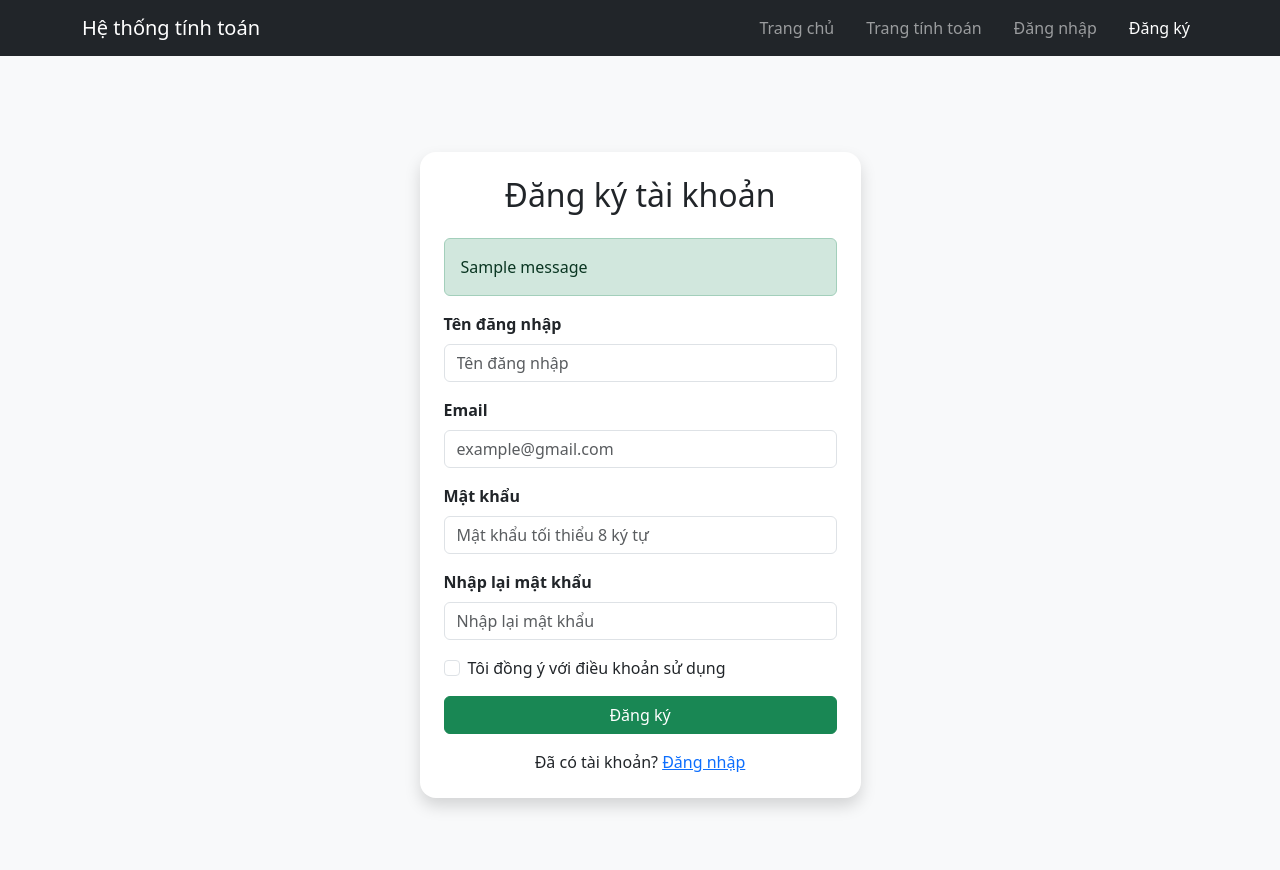
After one commit to tuangold4321/pmnm-hocphan, a Flask app: page /register in a window 1280 px wide. The commit adds this page. Run offline with Flask 3, Linux system fonts and the light colour scheme; one stand-in notice (Sample message) is shown; some libraries are stand-ins or nearby versions.

Commit message:
register system

```diff
--- a/bai_tap/tinh_toan/app.py
+++ b/bai_tap/tinh_toan/app.py
@@ -3,11 +3,16 @@ import sys
 sys.dont_write_bytecode = True
 
 from datetime import timedelta
-from flask import Flask, render_template, request, redirect, url_for, session, flash
+from flask import (
+    Flask, render_template, request,
+    redirect, url_for, session, flash
+)
 
 from bmi_routes import bmi_bp
 from diem_hp_routes import diem_hp_bp
 from may_tinh_routes import may_tinh_bp
+from forms import RegisterForm
+
 
 app = Flask(__name__)
 
@@ -38,7 +43,8 @@ PROTECTED_BLUEPRINTS = {
 
 @app.before_request
 def check_login():
-    if request.endpoint in ("login", "static"):
+    # Cho phép truy cập đăng nhập, đăng ký và static
+    if request.endpoint in ("login", "register", "static"):
         return None
 
     if request.blueprint in PROTECTED_BLUEPRINTS:
@@ -62,12 +68,41 @@ def home():
 @app.route("/tinh-toan")
 def tinh_toan():
     if "user" not in session:
-        flash("Vui lòng đăng nhập...", "error")
         return redirect(url_for("login"))
 
     return render_template(
         "tinh_toan.html",
         username=session["user"]
+    )
+
+
+@app.route("/register", methods=["GET", "POST"])
+def register():
+    if "user" in session:
+        return redirect(url_for("home"))
+
+    form = RegisterForm()
+
+    if form.validate_on_submit():
+        username = form.username.data.strip()
+        email = form.email.data.strip()
+
+        # Kiểm tra tên đăng nhập đã tồn tại
+        if username in USERS:
+            form.username.errors.append(
+                "Tên đăng nhập đã được sử dụng."
+            )
+
+        else:
+            # Bài tập yêu cầu thêm tài khoản vào USERS
+            USERS[username] = form.password.data
+
+            flash("Đăng ký thành công!", "success")
+            return redirect(url_for("login"))
+
+    return render_template(
+        "register.html",
+        form=form
     )
 
 
@@ -79,20 +114,20 @@ def login():
     username = ""
 
     if request.method == "POST":
-        username = request.form.get("username", "").strip()
+        username = request.form.get(
+            "username", ""
+        ).strip()
+
         password = request.form.get("password", "")
         remember = request.form.get("remember") == "on"
 
         if username in USERS and USERS[username] == password:
             session.clear()
             session["user"] = username
-
+            session["login_success_message"] = (
+                f"Đăng nhập thành công. Xin chào {username}!"
+            )
             session.permanent = remember
-
-            flash(
-                f"Đăng nhập thành công. Xin chào {username}!",
-                "success"
-            )
 
             return redirect(url_for("home"))
 
--- /dev/null
+++ b/bai_tap/tinh_toan/forms.py
@@ -0,0 +1,80 @@
+
+from flask_wtf import FlaskForm
+from wtforms import (
+    StringField,
+    PasswordField,
+    BooleanField,
+    SubmitField
+)
+from wtforms.validators import (
+    DataRequired,
+    Email,
+    Length,
+    Regexp,
+    EqualTo,
+    InputRequired
+)
+
+
+class RegisterForm(FlaskForm):
+    username = StringField(
+        "Tên đăng nhập",
+        validators=[
+            DataRequired(message="Vui lòng nhập tên đăng nhập."),
+            Length(
+                min=4,
+                max=20,
+                message="Tên đăng nhập phải từ 4 đến 20 ký tự."
+            ),
+            Regexp(
+                r"^[a-z0-9_]+$",
+                message=(
+                    "Tên đăng nhập chỉ được chứa chữ thường "
+                    "không dấu, số và dấu gạch dưới (_)."
+                )
+            )
+        ]
+    )
+
+    email = StringField(
+        "Email",
+        validators=[
+            DataRequired(message="Vui lòng nhập email."),
+            Email(message="Email không đúng định dạng.")
+        ]
+    )
+
+    password = PasswordField(
+        "Mật khẩu",
+        validators=[
+            DataRequired(message="Vui lòng nhập mật khẩu."),
+            Length(
+                min=8,
+                message="Mật khẩu tối thiểu 8 ký tự."
+            )
+        ]
+    )
+
+    confirm_password = PasswordField(
+        "Nhập lại mật khẩu",
+        validators=[
+            DataRequired(
+                message="Vui lòng nhập lại mật khẩu."
+            ),
+            EqualTo(
+                "password",
+                message="Mật khẩu nhập lại không khớp."
+            )
+        ]
+    )
+
+    agree = BooleanField(
+        "Tôi đồng ý với điều khoản sử dụng",
+        validators=[
+            DataRequired(
+                message="Bạn phải đồng ý với điều khoản."
+            )
+        ]
+    )
+
+    submit = SubmitField("Đăng ký")
--- a/bai_tap/tinh_toan/templates/_navbar.html
+++ b/bai_tap/tinh_toan/templates/_navbar.html
@@ -20,6 +20,8 @@
             {% else %}
             <a class="nav-link {{ 'active' if request.endpoint == 'login' }}"
                href="{{ url_for('login') }}">Đăng nhập</a>
+            <a class="nav-link {{ 'active' if request.endpoint == 'register' }}"
+               href="{{ url_for('register') }}">Đăng ký</a>
             {% endif %}
             {% endblock %}
         </div>
--- a/bai_tap/tinh_toan/templates/base.html
+++ b/bai_tap/tinh_toan/templates/base.html
@@ -13,12 +13,9 @@
     {% include "_navbar.html" %}
 
     <main class="container py-4">
-        {% set flash_state = namespace(success_message='') %}
         {% with messages = get_flashed_messages(with_categories=true) %}
             {% for category, message in messages %}
-                {% if category == 'success' %}
-                    {% set flash_state.success_message = message %}
-                {% else %}
+                {% if category != 'success' %}
                     <div class="alert alert-danger" role="alert">{{ message }}</div>
                 {% endif %}
             {% endfor %}
@@ -29,7 +26,7 @@
             <div class="card-body p-4">
                 <h1 class="h3 mb-3">Trang chủ</h1>
                 {% if session.get('user') %}
-                    <p>{{ flash_state.success_message or 'Chào mừng bạn đến với hệ thống tính toán.' }}</p>
+                    <p>{{ session.get('login_success_message') or 'Chào mừng bạn đến với hệ thống tính toán.' }}</p>
                     <a href="{{ url_for('profile') }}" class="btn btn-outline-primary">
                         Xem hồ sơ
                     </a>
--- /dev/null
+++ b/bai_tap/tinh_toan/templates/register.html
@@ -0,0 +1,98 @@
+
+{% extends "base.html" %}
+
+{% macro render_field(field, placeholder="", input_type="text") %}
+<div class="mb-3">
+    {% if field.type == "BooleanField" %}
+        <div class="form-check">
+            {{ field(class="form-check-input") }}
+            {{ field.label(class="form-check-label") }}
+        </div>
+    {% else %}
+        {{ field.label(class="form-label fw-semibold") }}
+
+        {{ field(
+            class="form-control",
+            placeholder=placeholder,
+            type=input_type
+        ) }}
+    {% endif %}
+
+    {% for error in field.errors %}
+        <div class="text-danger small mt-1">
+            {{ error }}
+        </div>
+    {% endfor %}
+</div>
+{% endmacro %}
+
+
+{% block content %}
+<div class="container py-5">
+    <div class="row justify-content-center">
+        <div class="col-md-7 col-lg-5">
+
+            <div class="card shadow border-0 rounded-4">
+                <div class="card-body p-4">
+
+                    <h2 class="text-center mb-4">
+                        Đăng ký tài khoản
+                    </h2>
+
+                    {% with messages = get_flashed_messages(with_categories=true) %}
+                        {% for category, message in messages %}
+                            <div class="alert alert-{{ 'danger' if category == 'error' else category }}">
+                                {{ message }}
+                            </div>
+                        {% endfor %}
+                    {% endwith %}
+
+                    <form method="POST"
+                          action="{{ url_for('register') }}">
+
+                        {{ form.hidden_tag() }}
+
+                        {{ render_field(
+                            form.username,
+                            "Tên đăng nhập"
+                        ) }}
+
+                        {{ render_field(
+                            form.email,
+                            "example@gmail.com"
+                        ) }}
+
+                        {{ render_field(
+                            form.password,
+                            "Mật khẩu tối thiểu 8 ký tự",
+                            "password"
+                        ) }}
+
+                        {{ render_field(
+                            form.confirm_password,
+                            "Nhập lại mật khẩu",
+                            "password"
+                        ) }}
+
+                        {{ render_field(form.agree) }}
+
+                        {{ form.submit(
+                            class="btn btn-success w-100"
+                        ) }}
+
+                    </form>
+
+                    <div class="text-center mt-3">
+                        Đã có tài khoản?
+                        <a href="{{ url_for('login') }}">
+                            Đăng nhập
+                        </a>
+                    </div>
+
+                </div>
+            </div>
+
+        </div>
+    </div>
+</div>
+{% endblock %}
```
Also changed, not shown: 1 other file.
